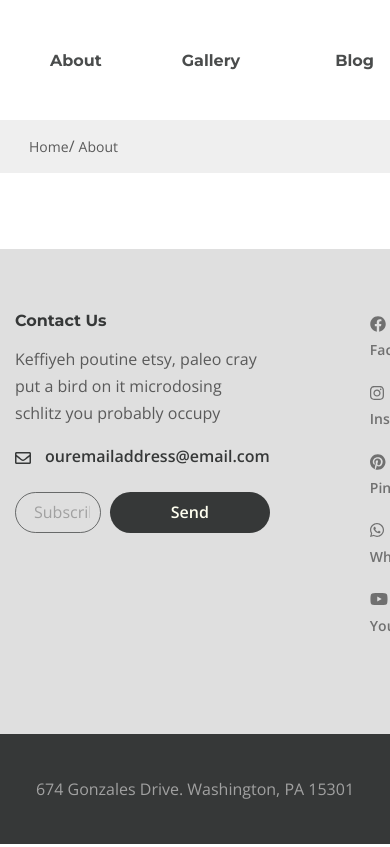
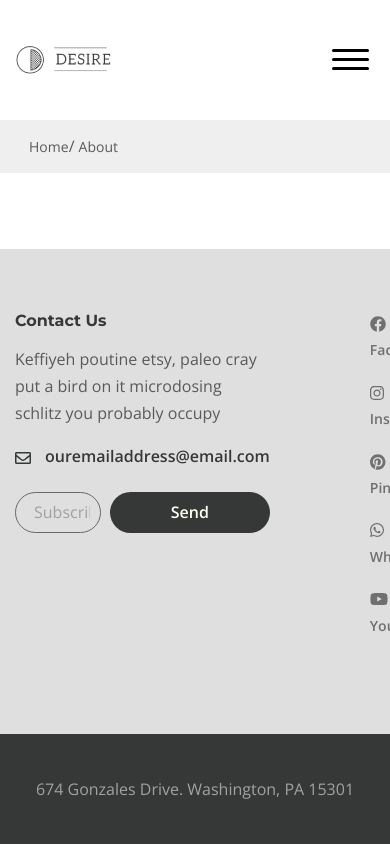
Before and after one commit to AlexandrShnipov/desire-gulp, a website: page app/page.html in a window 390 px wide. Shown: the top 847 px of the page. Drawn offline with nearby package versions, Linux system fonts and the light colour scheme; files that its build step writes are made by us from their sources.

Commit message:
added @media .header

```diff
--- a/app/js/main.js
+++ b/app/js/main.js
@@ -7,6 +7,15 @@ $('.header__btn').on('click' , function () {
 $('.rightside-menu__close').on('click' , function () {
     $('.rightside-menu').addClass('rightside-menu--close');
  })
+
+
+//  header__btn-menu @media 540px
+ $('.header__btn-menu').on('click' , function () {
+   $('.menu').toggleClass('menu--open');
+});
+
+
+
 
  $('.top__slider').slick({
     dots: true,
--- a/app/page.html
+++ b/app/page.html
@@ -48,6 +48,14 @@
           <button class="header__btn">
             <img src="images/icon_menu.svg" alt="icon menu">
           </button>
+
+          <!-- button @media 540 px -->
+          <button class="header__btn-menu">
+            <span></span>
+            <span></span>
+            <span></span>
+          </button>
+          <!-- button @media 540 px -->
 
           <!-- rightside-menu -->
           <div class="rightside-menu rightside-menu--close">
--- /dev/null
+++ b/app/scss/_media.scss
@@ -0,0 +1,86 @@
+@media (max-width: 768px) {
+    .header {
+        &__btn {
+            display: none;
+        }
+    }
+
+    .menu {
+        &__list-item {
+            padding-left: 0;
+
+            &+.menu__list-item {
+                padding-right: 0;
+            }
+        }
+    }
+
+
+
+    .logo {
+        margin: 0;
+        position: relative;
+        z-index: 12;
+    }
+}
+
+@media (max-width: 540px) {
+    .logo {
+        order: -1;
+    }
+
+    .header {
+        &__inner {
+            flex-wrap: wrap;
+            padding-top: 42px;
+        }
+
+        &__btn-menu {
+            display: block;
+            background-color: transparent;
+            border: none;
+            cursor: pointer;
+            order: -1;
+            position: relative;
+            z-index: 12;
+
+            span {
+                background-color: #000;
+                display: block;
+                height: 3px;
+                width: 37px;
+                border-radius: 4px;
+                margin: 6px 0;
+            }
+
+        }
+    }
+
+    .menu {
+        position: relative;
+        padding-right: 0;
+        width: 100%;
+        z-index: 11;
+        background-color: #fff;
+        text-align: center;
+        transform: translateY(-350px);
+        transition: all .5s;
+
+        &--open {
+            transform: translateY(-10px);
+        }
+
+        &__list {
+            display: block;
+        }
+
+        &__list-item {
+            padding-right: 0;
+        }
+
+        &__list-link {
+            display: block;
+            padding: 15px 0;
+        }
+    }
+}
--- a/app/scss/style.scss
+++ b/app/scss/style.scss
@@ -18,6 +18,9 @@
         border: none;
         padding: 0;
         cursor: pointer;
+    }
+    &__btn-menu{
+        display: none;
     }
 }
 
@@ -1451,3 +1454,5 @@
         cursor: pointer;
     }
 }
+
+@import 'media';
```
Also changed, not shown: app/css/style.min.css, app/js/main.min.js. Lines whose indentation alone changed are shown as unchanged.
